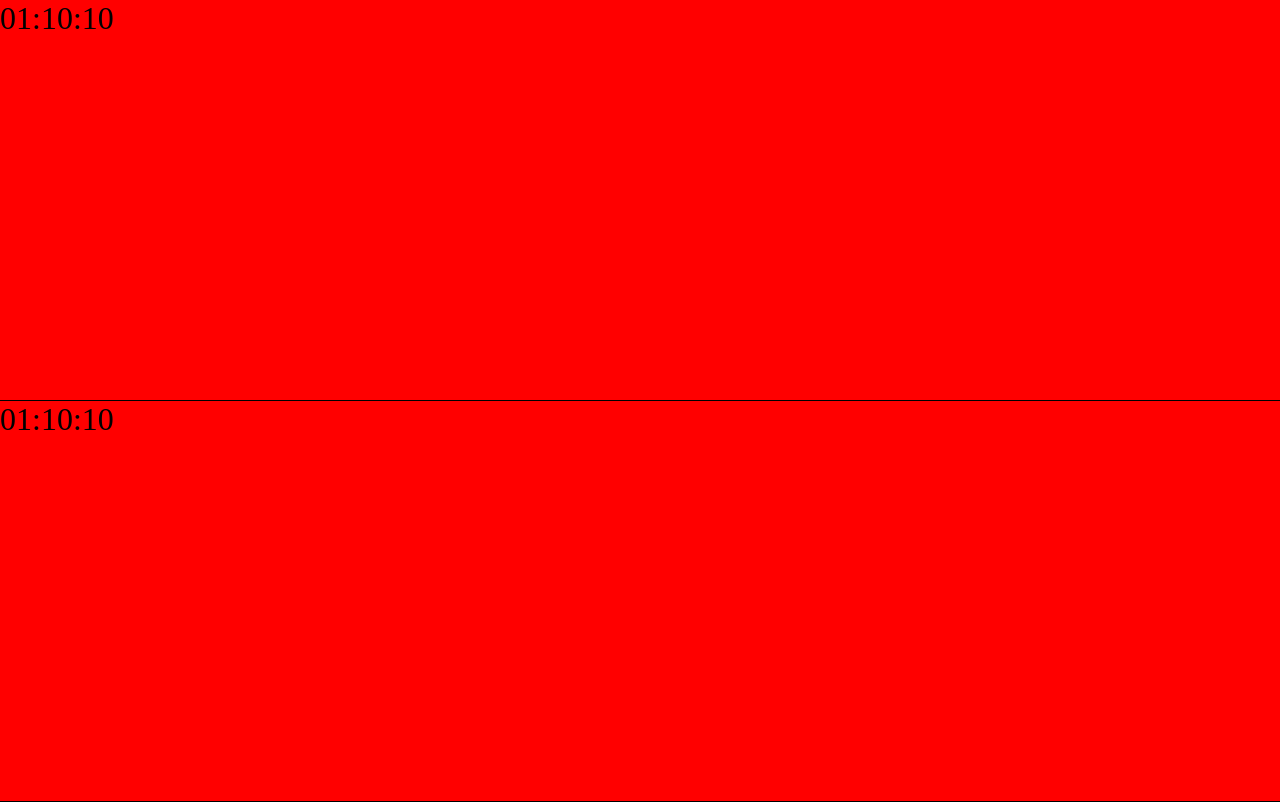
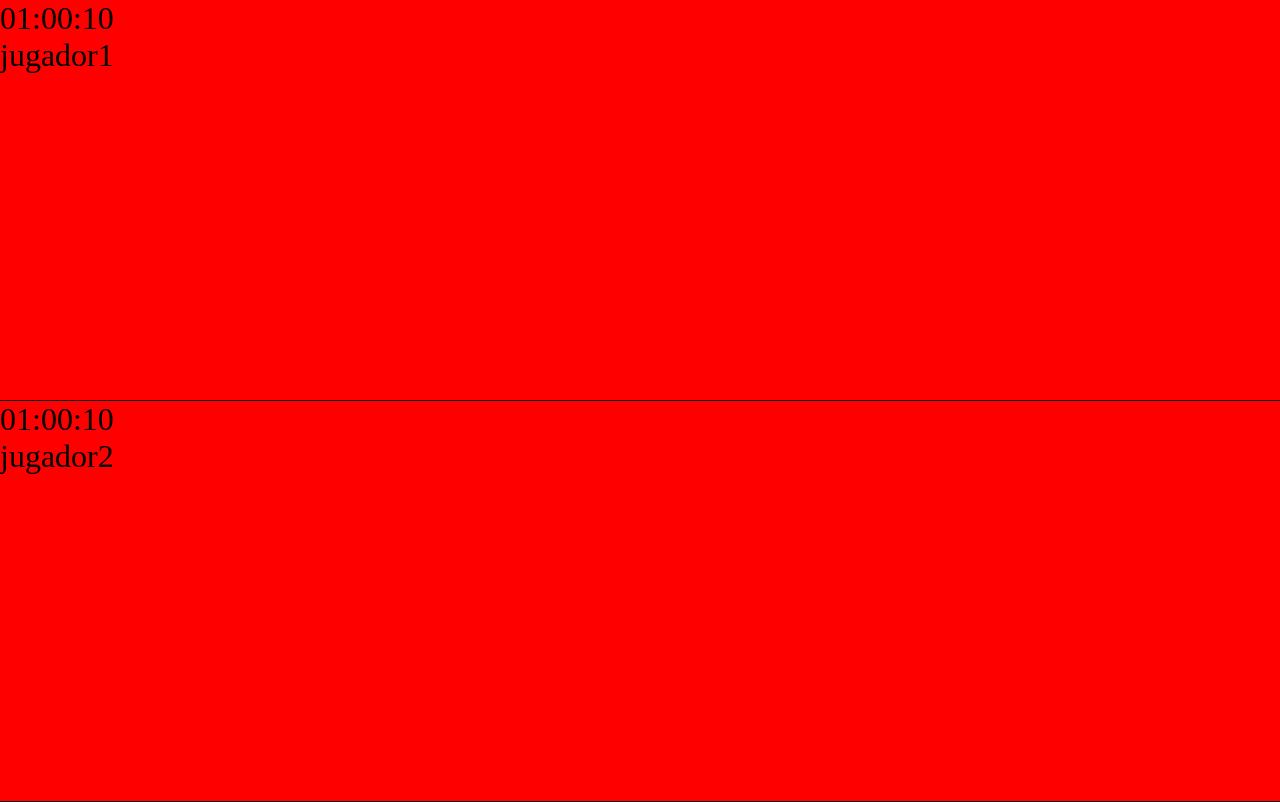
Before and after one commit to alexislan/timer-ajedrez, a React (Vite) app: page / in a window 1280 px wide. Built offline with nearby package versions, Linux system fonts and the light colour scheme.

Commit message:
logica casi terminada falta hacer una modal

```diff
--- a/src/App.jsx
+++ b/src/App.jsx
@@ -1,12 +1,12 @@
 import { useState } from 'react'
 import './App.css'
-import { Prueba } from './components/prueba'
+import { Botones } from './components/Botones'
 
 function App() {
 
 
   return (
-    <Prueba/>
+    <Botones/>
   )
 }
 
--- /dev/null
+++ b/src/components/Botones.jsx
@@ -0,0 +1,157 @@
+import { TimerDiv } from './timer-div'
+import React, { useEffect, useReducer, useRef, useState } from "react";
+
+const timerReducer = (state, action) =>{
+  const {type} = action;
+  //se rompe cuando el minuto llega a 0
+  switch(type){
+      case "jugador1":
+      return {
+          ...state,
+          jugador1: {
+            hours:
+            state.jugador1.minutes === 0 && state.jugador1.seconds === 0
+            ? state.jugador1.hours - 1
+            : state.jugador1.hours,
+            minutes:
+            state.jugador1.seconds !== 0
+            ? state.jugador1.minutes
+            : state.jugador1.minutes === 0
+            ? 59
+            : state.jugador1.minutes -1,
+            seconds:
+            state.jugador1.seconds === 0
+            ? 59
+            : state.jugador1.seconds - 1,
+
+          },
+          jugador2: {
+              ...state.jugador2,
+          },
+      };
+      case "jugador2":
+      return {
+          ...state,
+          jugador2: {
+              hours:
+              state.jugador2.minutes === 0 && state.jugador2.seconds === 0
+              ? state.jugador2.hours - 1
+              : state.jugador2.hours,
+              minutes:
+              state.jugador2.seconds !== 0
+              ? state.jugador2.minutes
+              : state.jugador2.minutes === 0
+              ? 59
+              : state.jugador2.minutes -1,
+              seconds:
+              state.jugador2.seconds === 0
+              ? 59
+              : state.jugador2.seconds - 1,
+
+          },
+          jugador1:{
+              ...state.jugador1
+          }
+      }
+      default:
+          return state;
+  }
+}
+
+
+export const Botones = () => {
+    //tengo que usar aca el usereducer
+    //pasar la logica a este componente
+    const [player, setPlayer] = useState("");
+    const [isStarted1, setIsStarted1] = useState(false);
+    const [isStarted2, setIsStarted2] = useState(false);
+    const timerRefP1 = useRef(null);
+    const timerRefP2 = useRef(null);
+    const [timer, dispatch] = useReducer(timerReducer, {
+      jugador1: {hours: 1, minutes: 0, seconds: 10},
+      jugador2: {hours: 1, minutes: 0, seconds: 10}
+    });
+
+    const handleStart1 = () => {
+      if(!player || player == "jugador1"){
+        clearInterval(timerRefP1.current)
+        setPlayer("jugador2")
+        setIsStarted1(true);
+        setIsStarted2(false);
+        if(timerRefP1.current){
+          if(timer.jugador1.seconds + 3 > 59){
+            timer.jugador1.seconds = (timer.jugador1.seconds + 3) - 60
+            if(timer.jugador1.minutes + 1 > 59){
+              timer.jugador1.minutes = (timer.jugador1.minutes + 1) - 60;
+            }else{
+              timer.jugador1.minutes = timer.jugador1.minutes + 1
+            }
+          }else{
+            timer.jugador1.seconds = timer.jugador1.seconds + 3;
+          }
+        }
+      }
+    }
+    const handleStart2 = () => {
+      if(!player || player == "jugador2"){
+        clearInterval(timerRefP2.current)
+        setPlayer("jugador1")
+        setIsStarted2(true);
+        setIsStarted1(false);
+        if(timerRefP2.current){
+          if(timer.jugador2.seconds + 3 > 59){
+            timer.jugador2.seconds = (timer.jugador2.seconds + 3) - 60;
+            if(timer.jugador2.minutes + 1 > 59){
+              timer.jugador2.minutes = (timer.jugador2.minutes + 1) - 60;
+            }else{
+              timer.jugador2.minutes = timer.jugador2.minutes + 1;
+            }
+          }else{
+            timer.jugador2.seconds = timer.jugador2.seconds + 3;
+          }
+        }
+      }
+  }
+
+
+    useEffect(() => {
+        if(!isStarted1 && !isStarted2){
+            clearInterval(timerRefP1.current);
+            clearInterval(timerRefP2.current);
+            return;
+        }
+        if(player == "jugador1"){
+            timerRefP1.current = setInterval(() => {
+              dispatch({ type: "jugador1"})
+            }, 1000);
+        }else if(player === "jugador2"){
+            timerRefP2.current = setInterval(() => {
+              dispatch({type: "jugador2"})
+            }, 1000);
+        }
+        return () => {
+            clearInterval(timerRefP1.current);
+            clearInterval(timerRefP2.current);
+        }
+    }, [isStarted1,isStarted2, player])
+
+    return(
+        <div className='princ'>
+        <TimerDiv
+        hour = {timer.jugador1.hours}
+        minute = {timer.jugador1.minutes}
+        second = {timer.jugador1.seconds}
+        player = {"jugador1"}
+        handleClick = {handleStart1}
+        />
+
+        <TimerDiv
+        hour = {timer.jugador2.hours}
+        minute = {timer.jugador2.minutes}
+        second = {timer.jugador2.seconds}
+        player = {"jugador2"}
+        handleClick = {handleStart2}
+        />
+      </div>
+    )
+}
--- a/src/components/prueba.jsx
+++ /dev/null
@@ -1,15 +0,0 @@
-import { TimerDiv } from './timer-div'
-
-export const Prueba = () => {
-    //tengo que usar aca el usereducer
-    //pasar la logica a este componente
-    return(
-        <div className='princ'>
-        <TimerDiv
-        hour = {1}
-        minute = {10}
-        second = {10}
-        />
-      </div>
-    )
-}
--- a/src/components/timer-div.jsx
+++ b/src/components/timer-div.jsx
@@ -1,136 +1,18 @@
-import React, { useEffect, useReducer, useRef, useState } from "react";
+
 import './timer-div.css';
 
 
 //usar el handleclick en el button
-const timerReducer = (state, action) =>{
-    const {type} = action;
-    console.log(state);
-    switch(type){
-        case "jugador1":
-        return {
-            ...state,
-            jugador1: {
-                hours:
-                state.jugador1.minutes === 0
-                ? state.jugador1.hours - 1
-                : state.jugador1.hours,
-                minutes:
-                state.jugador1.seconds === 0
-                ? state.jugador1.minutes - 1
-                : state.jugador1.minutes,
-                seconds:
-                state.jugador1.seconds === 0
-                ? 59
-                : state.jugador1.seconds - 1
-
-            },
-            jugador2: {
-                ...state.jugador2,
-            },
-        };
-        case "jugador2":
-        return {
-            ...state,
-            jugador2: {
-                hours:
-                state.jugador2.minutes === 0
-                ? state.jugador2.hours - 1
-                : state.jugador2.hours,
-                minutes:
-                state.jugador2.seconds === 0
-                ? state.jugador2.minutes - 1
-                : state.jugador2.minutes,
-                seconds:
-                state.jugador2.seconds === 0
-                ? 59
-                : state.jugador2.seconds - 1
-            },
-            jugador1:{
-                ...state.jugador1
-            }
-        }
-        default:
-            return state;
-    }
-}
-
-
-export const TimerDiv = ({hour, minute, second}) =>{
-    const [player, setPlayer] = useState("");
-    const [isStarted, setIsStarted] = useState(false);
-    const timerRefP1 = useRef(null);
-    const timerRefP2 = useRef(null);
-    const [timer, dispatch] = useReducer(timerReducer, {
-        jugador1: {hours: hour, minutes: minute, seconds: second},
-        jugador2: {hours: hour, minutes: minute, seconds: second}
-    });
-
-
-    const handleStart = () => {
-        setIsStarted(true)
-        setPlayer("jugador1")
-
-    }
-
-    // const handleStop = () => {
-    //     // clearInterval(timerRef.current);
-    //     // setSeconds((prevCount) =>  prevCount + 3 > 59 ? (prevCount + 3) - 60 : prevCount + 3);
-    //     // setIsStarted(false);
-    // }
-
-
-    //solucionar el +3
-    const handleClick = () =>{
-        if(isStarted){
-            if(player == "jugador1"){
-                timer.jugador1.seconds = timer.jugador1.seconds + 3
-            }else{
-                timer.jugador2.seconds = timer.jugador2.seconds + 3
-            }
-            setPlayer((prev) =>
-                prev === 'jugador1' ? 'jugador2' : 'jugador1'
-            );
-        }
-    }
-
-    useEffect(() => {
-        console.log("hola mundo")
-        console.log(player)
-        if(!isStarted){
-            clearInterval(timerRefP1.current);
-            clearInterval(timerRefP2.current);
-            return;
-        }
-        if(player === "jugador1"){
-            console.log('porque no anda')
-            timerRefP1.current = setInterval(() => {
-                dispatch({ type: "jugador1"})
-            }, 1000);
-            console.log(timerRefP1)
-        }else{
-            console.log('no se')
-            timerRefP2.current = setInterval(() => {
-                dispatch({type: "jugador2"})
-            }, 1000);
-        }
-        return () => {
-            clearInterval(timerRefP1.current);
-            clearInterval(timerRefP2.current);
-        }
-    }, [isStarted, player])
 
 
 
+export const TimerDiv = ({hour, minute, second, player, handleClick}) =>{
 
     return(<>
         <div className="TimerDiv">
-            <p>{timer.jugador1.hours < 10 ? '0' + timer.jugador1.hours : timer.jugador1.hours}:{timer.jugador1.minutes < 10 ? '0'+timer.jugador1.minutes: timer.jugador1.minutes}:{timer.jugador1.seconds< 10 ? '0'+timer.jugador1.seconds : timer.jugador1.seconds}</p>
-            <button onClick={!isStarted ? handleStart :handleClick }></button>
-        </div>
-        <div className="TimerDiv" >
-            <p>{timer.jugador2.hours < 10 ? '0' + timer.jugador2.hours : timer.jugador2.hours}:{timer.jugador2.minutes < 10 ? '0'+timer.jugador2.minutes: timer.jugador2.minutes}:{timer.jugador2.seconds< 10 ? '0'+timer.jugador2.seconds : timer.jugador2.seconds}</p>
-            <button onClick={!isStarted ? handleStart :handleClick }></button>
+            <p>{hour < 10 ? '0' + hour : hour}:{minute < 10 ? '0'+minute: minute}:{second< 10 ? '0'+second : second}</p>
+            <p>{player}</p>
+            <button onClick={handleClick}></button>
         </div>
     </>)
 }
```
